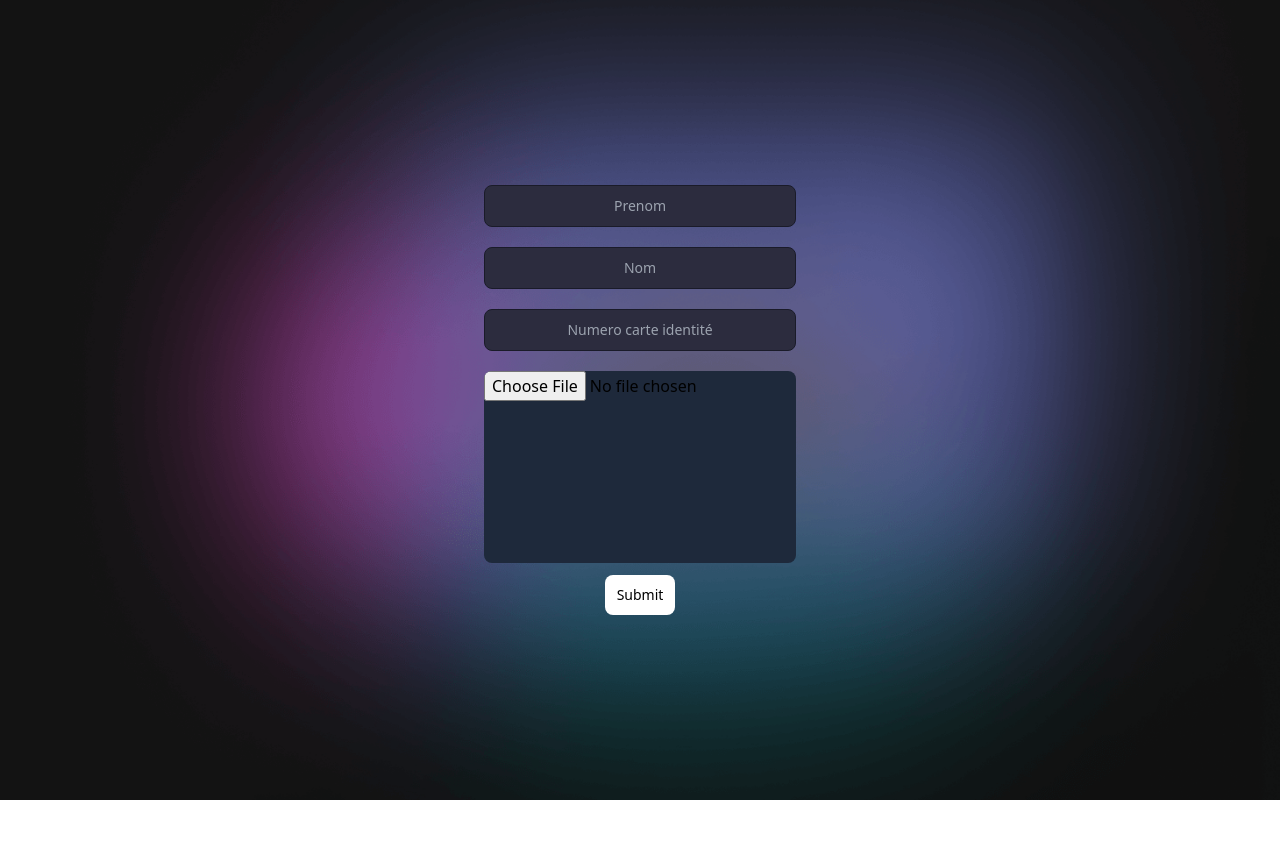
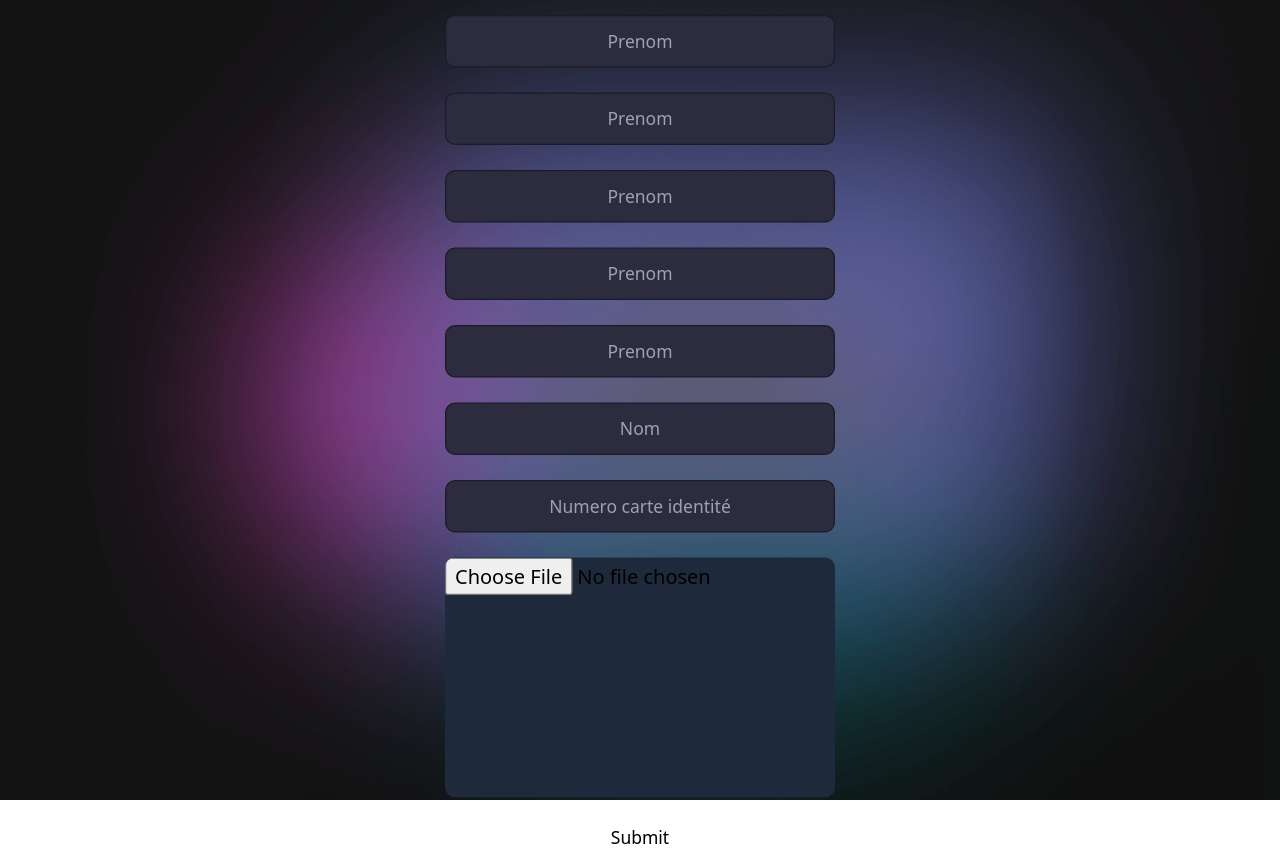
Before and after one commit to Kossay-Zemzem/PAPERFREE-REPO, a React (Vite) app in the folder OPENAI_API/client/: page / in a window 1280 px wide. Before the commit the page ends 800 px from the top, so only its background shows below. Built offline with nearby package versions, Linux system fonts and the light colour scheme.

Commit message:
Update App.jsx

```diff
--- a/OPENAI_API/client/src/App.jsx
+++ b/OPENAI_API/client/src/App.jsx
@@ -68,10 +68,98 @@ function App() {
 
 
   return (
-    <div className="h-screen w-screen bg-cover bg-center " style={{ backgroundImage: `url('../public/images/header.png')` }}>
+    <div className="bg-fixed h-screen w-screen bg-cover bg-center " style={{ backgroundImage: `url('../public/images/header.png')`
+
+     }}>
       <div className="image-upload-container h-full flex items-center align-middle justify-center ">
 
-        <form onSubmit={SendRequestToChat} class="max-sm mx-auto">
+        <form onSubmit={SendRequestToChat} class=" scale-125
+        max-lg mx-auto">
+          <div class="mb-5">
+            <input placeholder='Prenom' type="name" id="name"
+            class="bg-custom-dark border
+             border-custom-border
+             text-zinc-200 text-sm rounded-lg
+             focus:ring-blue-500
+             focus:border-blue-500 block w-full p-2.5
+             dark:bg-gray-700
+             dark:border-gray-600
+             dark:placeholder-gray-400
+             dark:text-white
+             dark:focus:ring-blue-500
+             dark:focus:border-blue-500
+             placeholder:text-center hover:scale-110 ease-in-out duration-300
+
+             "required />
+          </div>
+          <div class="mb-5">
+            <input placeholder='Prenom' type="name" id="name"
+            class="bg-custom-dark border
+             border-custom-border
+             text-zinc-200 text-sm rounded-lg
+             focus:ring-blue-500
+             focus:border-blue-500 block w-full p-2.5
+             dark:bg-gray-700
+             dark:border-gray-600
+             dark:placeholder-gray-400
+             dark:text-white
+             dark:focus:ring-blue-500
+             dark:focus:border-blue-500
+             placeholder:text-center hover:scale-110 ease-in-out duration-300
+
+             "required />
+          </div>
+          <div class="mb-5">
+            <input placeholder='Prenom' type="name" id="name"
+            class="bg-custom-dark border
+             border-custom-border
+             text-zinc-200 text-sm rounded-lg
+             focus:ring-blue-500
+             focus:border-blue-500 block w-full p-2.5
+             dark:bg-gray-700
+             dark:border-gray-600
+             dark:placeholder-gray-400
+             dark:text-white
+             dark:focus:ring-blue-500
+             dark:focus:border-blue-500
+             placeholder:text-center hover:scale-110 ease-in-out duration-300
+
+             "required />
+          </div>
+          <div class="mb-5">
+            <input placeholder='Prenom' type="name" id="name"
+            class="bg-custom-dark border
+             border-custom-border
+             text-zinc-200 text-sm rounded-lg
+             focus:ring-blue-500
+             focus:border-blue-500 block w-full p-2.5
+             dark:bg-gray-700
+             dark:border-gray-600
+             dark:placeholder-gray-400
+             dark:text-white
+             dark:focus:ring-blue-500
+             dark:focus:border-blue-500
+             placeholder:text-center hover:scale-110 ease-in-out duration-300
+
+             "required />
+          </div>
+          <div class="mb-5">
+            <input placeholder='Prenom' type="name" id="name"
+            class="bg-custom-dark border
+             border-custom-border
+             text-zinc-200 text-sm rounded-lg
+             focus:ring-blue-500
+             focus:border-blue-500 block w-full p-2.5
+             dark:bg-gray-700
+             dark:border-gray-600
+             dark:placeholder-gray-400
+             dark:text-white
+             dark:focus:ring-blue-500
+             dark:focus:border-blue-500
+             placeholder:text-center hover:scale-110 ease-in-out duration-300
+
+             "required />
+          </div>
           <div class="mb-5">
             <input placeholder='Prenom' type="name" id="name"
             class="bg-custom-dark border
```
